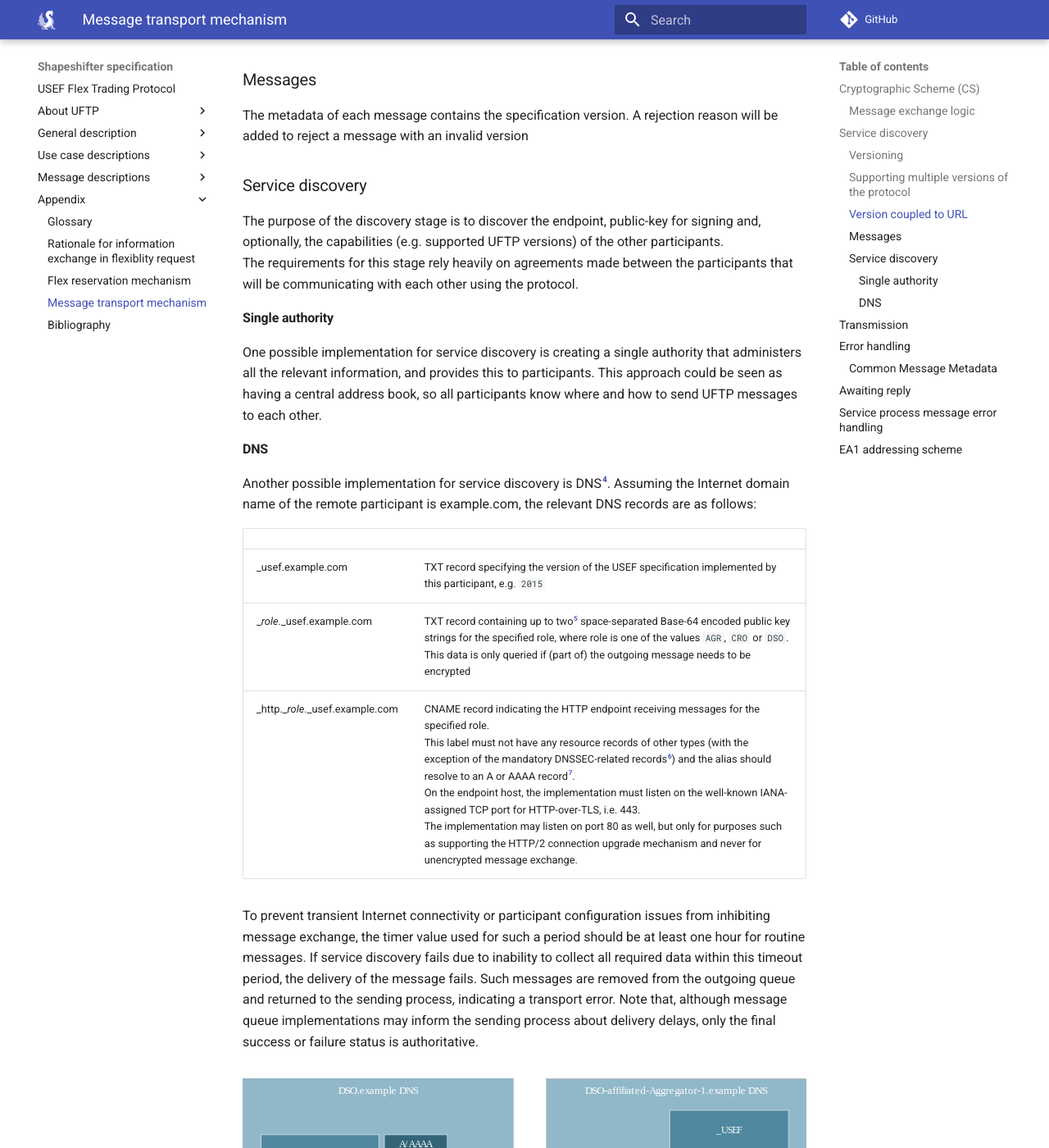
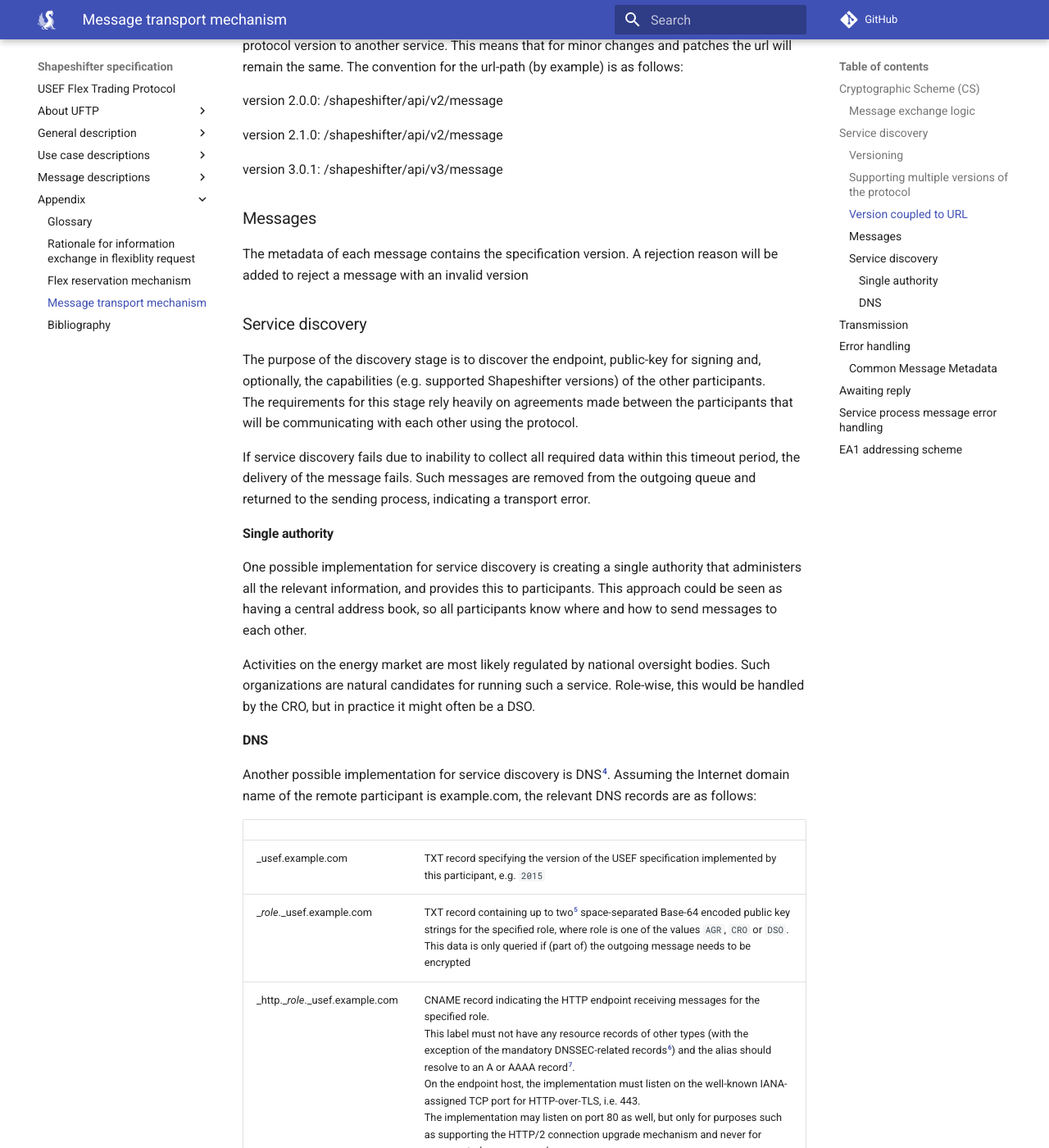
Before and after one commit to shapeshifter/shapeshifter-specification, an MkDocs documentation site: the page built from docs/appendix/message-transport-mechanism.md, in a window 1280 px wide and 1400 px high, scrolled down 2558 px. Shown: the whole window at 82% size. Built offline with MkDocs 1.6.1 and Material for MkDocs 9.7.7, drawn with Linux system fonts in a browser that asks for light colours; comment, search, counter and statistics services are not loaded; the version menu is left out; some of the changed text lies outside the part shown.

Commit message:
Issue 78: Change wording around DSN service discovery
Signed-off-by: Marten Meijboom <marten.meijboom@edsn.nl>

```diff
--- a/docs/appendix/message-transport-mechanism.md
+++ b/docs/appendix/message-transport-mechanism.md
@@ -50,7 +50,11 @@
   <figcaption>End-to-end USEF message exchange.</figcaption>
 </figure>
 
-Messages go through the following stages between retrieval from the client’s outgoing message queue and delivery to the server’s inbound message queue:
+Messages go through the following stages between retrieval from the client’s outgoing message queue and delivery to the server’s inbound message queue.
+
+To prevent transient Internet connectivity or participant configuration issues from inhibiting message exchange, a retry mechanism could be implemented. The timer value used for such a period should be at least one hour for routine messages.
+Note that, although message queue implementations may inform the sending process about delivery delays, only the final success or failure status is authoritative.
+When retrying failed requests, the implementation must implement an exponential back off mechanism to prevent undue load on the remote service.
 
 ## Service discovery
 
@@ -86,13 +90,18 @@
 
 ### Service discovery
 
-The purpose of the discovery stage is to discover the endpoint, public-key for signing and, optionally, the capabilities (e.g. supported UFTP versions) of the other participants.
+The purpose of the discovery stage is to discover the endpoint, public-key for signing and, optionally, the capabilities (e.g. supported Shapeshifter versions) of the other participants.
 The requirements for this stage rely heavily on agreements made between the participants that will be communicating with each other using the protocol.
+
+If service discovery fails due to inability to collect all required data within this timeout period, the delivery of the message fails.
+Such messages are removed from the outgoing queue and returned to the sending process, indicating a transport error.
 
 #### Single authority
 
 One possible implementation for service discovery is creating a single authority that administers all the relevant information, and provides this to participants.
-This approach could be seen as having a central address book, so all participants know where and how to send UFTP messages to each other.
+This approach could be seen as having a central address book, so all participants know where and how to send messages to each other.
+
+Activities on the energy market are most likely regulated by national oversight bodies. Such organizations are natural candidates for running such a service. Role-wise, this would be handled by the CRO, but in practice it might often be a DSO.
 
 #### DNS
 
@@ -120,27 +129,6 @@
     Chains should be followed (to an implementation-defined maximum depth) and any loops or errors treated as temporary.
 
 [^B14]: P. Mockapetris, ""Domain names - concepts and facilities", STD 13, RFC 1034," 1987.
-
-To prevent transient Internet connectivity or participant configuration issues from inhibiting message exchange, the timer value used for such a period should be at least one hour for routine messages.
-If service discovery fails due to inability to collect all required data within this timeout period, the delivery of the message fails.
-Such messages are removed from the outgoing queue and returned to the sending process, indicating a transport error.
-Note that, although message queue implementations may inform the sending process about delivery delays, only the final success or failure status is authoritative.
-
-<figure markdown>
-  ![Example of the DNS relationships between a single USEF endpoint and multiple zones](../assets/images/image24.svg){ width=1000px }
-  <figcaption>Example of the DNS relationships between a single USEF endpoint and multiple zones</figcaption>
-</figure>
-
-An example of an anticipated DNS setup is shown above. Here, an incumbent DSO (using the Internet domain `DSO.example`) operates a USEF endpoint, named `SSL.DSO.example`.
-The DNS entries for the USEF DSO and CRO role processes that underpin the DSO’s core business both refer to this endpoint, ultimately leading to an IP/port combination usable for submitting USEF messages to.
-
-In order to offer differentiated services to various customer segments, the DSO has also set up various AGRs, each operating its own web site and Internet domain.
-One of these AGRs is shown in the diagram.
-Instead of operating its own USEF endpoint, this AGR delegates this responsibility to its parent company, by pointing its USEF DNS records at the `SSL.DSO.example` endpoint.
-
-The second AGR shown in the diagram is an independent market participant but lacks sufficient scale to warrant running its own USEF endpoint.
-Instead, it outsources that task to the DSO.
-Note that, due to the sensitive data included in some USEF messages, strong contractual and technological safeguards (such as full-message encryption) are required to correctly apply the USEF privacy and security guidelines.
 
 ## Transmission
 
```
